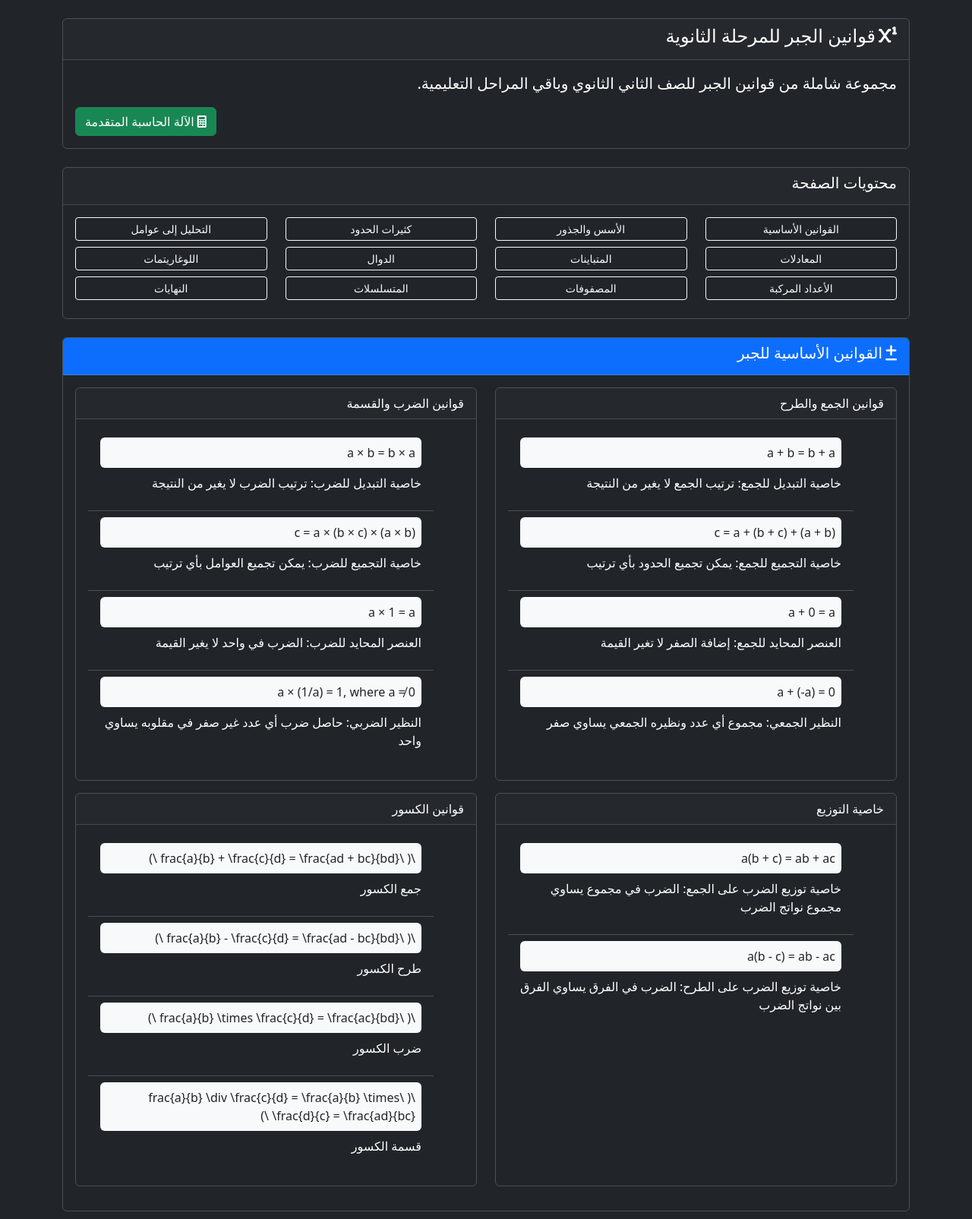
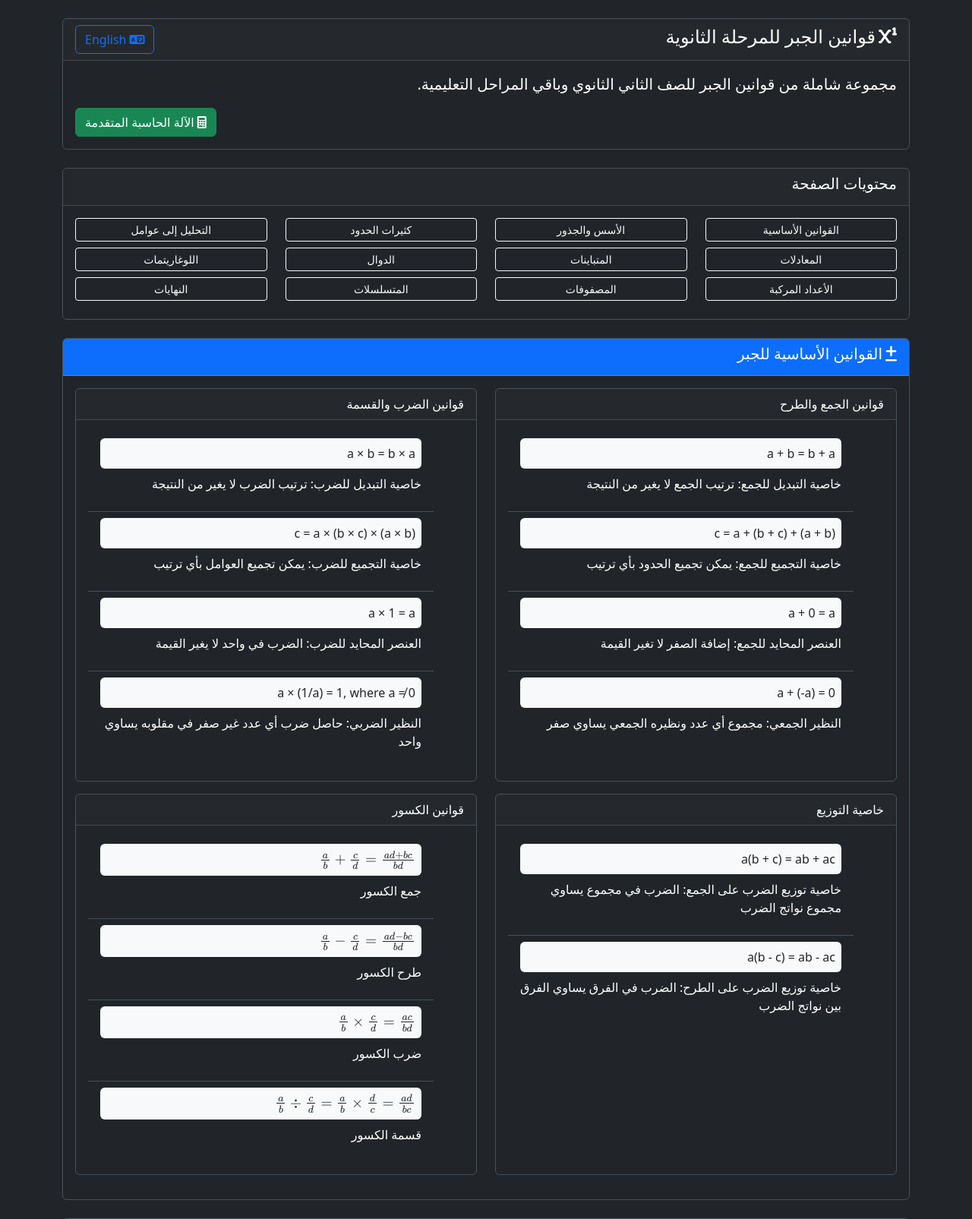
Before and after one commit to Mostafalol1233/last2, a Flask app: page /student/algebra_formulas in a window 1280 px wide. Shown: the part 146-1751 px from the top of the page at 76% size. Run offline with Flask 3, Linux system fonts and the light colour scheme; the visitor is signed in with stand-in values (Sample User, id 1).

Commit message:
Fix: Correct algebra formulas display and add English language link
Replit-Commit-Author: Agent
Replit-Commit-Session-Id: b0ce6ba8-8f77-47bd-ae7c-bc213b85d194
Replit-Commit-Screenshot-Url: https://storage.googleapis.com/screenshot-production-us-central1/77ee77a2-2871-4c40-b2bf-77ce3bb90399/5f7725a5-e053-48f9-b85e-09d6d3ede055.jpg

```diff
--- a/templates/student/algebra_formulas.html
+++ b/templates/student/algebra_formulas.html
@@ -6,8 +6,11 @@
 <div class="row">
     <div class="col-12">
         <div class="card bg-dark mb-4">
-            <div class="card-header">
+            <div class="card-header d-flex justify-content-between align-items-center">
                 <h4><i class="fas fa-superscript me-2"></i>قوانين الجبر للمرحلة الثانوية</h4>
+                <a href="{{ url_for('student.algebra_formulas_en') }}" class="btn btn-outline-primary">
+                    <i class="fas fa-language me-1"></i>English
+                </a>
             </div>
             <div class="card-body">
                 <p class="lead">
@@ -1121,3 +1124,18 @@
     }
 </style>
 {% endblock %}
+
+{% block scripts %}
+<!-- إضافة مكتبة MathJax لعرض المعادلات الرياضية -->
+<script id="MathJax-script" async src="https://cdn.jsdelivr.net/npm/mathjax@3/es5/tex-mml-chtml.js"></script>
+<script>
+  window.MathJax = {
+    tex: {
+      inlineMath: [['$', '$'], ['\\(', '\\)']]
+    },
+    svg: {
+      fontCache: 'global'
+    }
+  };
+</script>
+{% endblock %}
```
